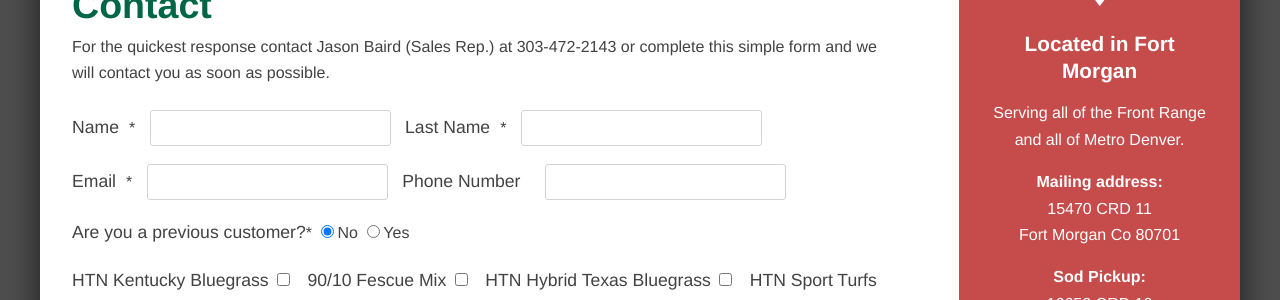
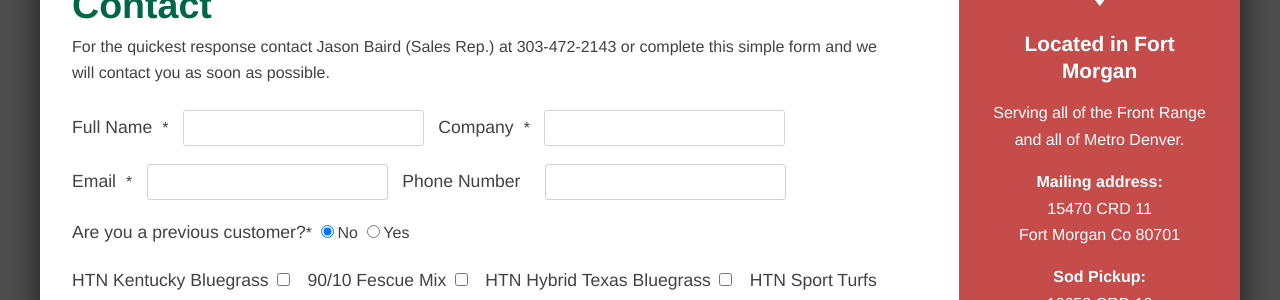
Before and after one commit to variantstudios/horizonturfnursery.com, a Jekyll site: the page built from pages/contact/index.md, in a window 1280 px wide. Shown: the part 647-947 px from the top of the page. Built offline with Jekyll 4.4.1, drawn with Linux system fonts in a browser that asks for light colours; nearby versions of some CDN libraries.

Commit message:
Updated '_includes/contact-form.html' via CloudCannon

```diff
--- a/_includes/contact-form.html
+++ b/_includes/contact-form.html
@@ -1,10 +1,10 @@
 <div id="contact-message"></div>
 <form action="#" method="post" class="contact-form" action="/contact/?sent=true">
   <div class="webform-component left">
-    <label for="first_name">Name</label><span class="required">*</span>
-    <input type="text" name="First Name" id="first_name" required="">
-    <label for="last_name">Last Name</label><span class="required">*</span>
-    <input type="text" name="Last Name" id="last_name" required="">
+    <label for="full_name">Full Name</label><span class="required">*</span>
+    <input type="text" name="Full Name" id="full_name" required="">
+    <label for="company">Company</label><span class="required">*</span>
+    <input type="text" name="Company" id="company" required="">
   </div>
   <div class="webform-component left">
     <label for="email">Email</label><span class="required">*</span>
```
